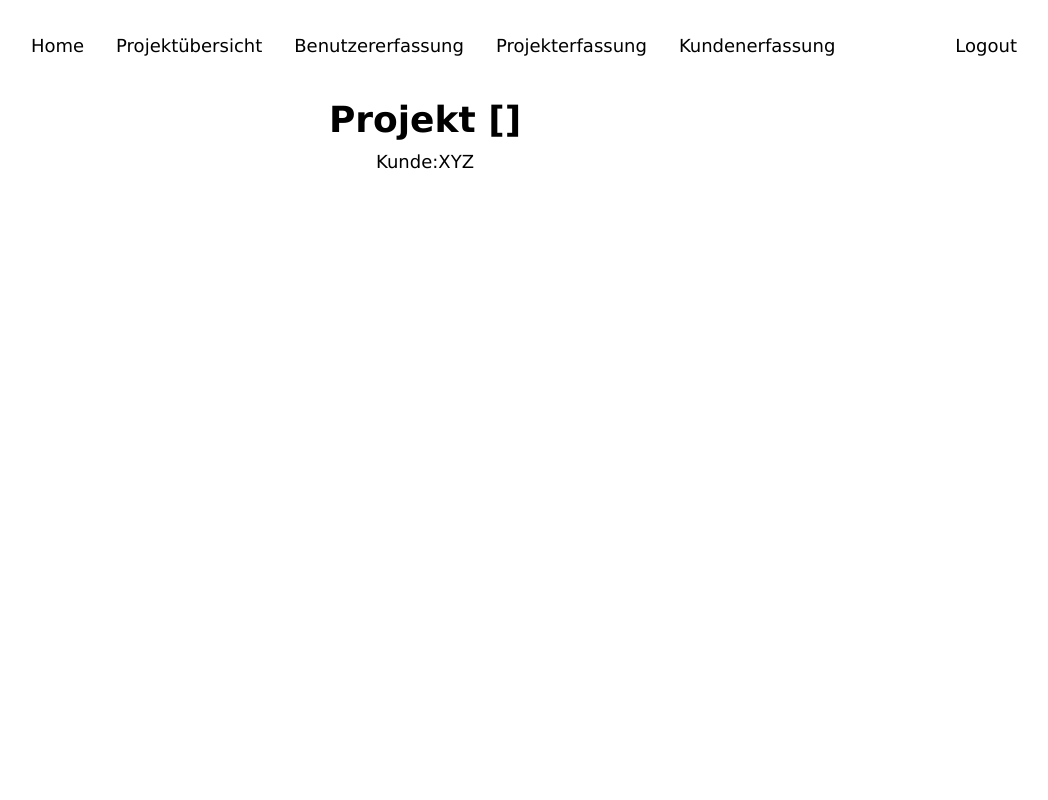
After one commit to ChristopherGartner/BAE, a Python web app: template templates/project.html in a window 1280 px wide. The commit adds this page. Shown: the whole page, without its empty margins (215-1263 px from the left). Run offline with Jinja, Linux system fonts and the light colour scheme; the template is opened without the code that fills it, so the values that code supplies are empty; some libraries are stand-ins or nearby versions.

Commit message:
project page wip und konditionaler user overview button

```diff
--- a/templates/login.html
+++ b/templates/login.html
@@ -142,10 +142,10 @@
                   class="login-seite-textinput input"
                 />
                 <input
-                  type="text"
                   id="password"
                   required
                   name="password"
+                  type="password"
                   placeholder="Passwort"
                   class="login-seite-input input"
                 />
--- /dev/null
+++ b/templates/project.html
@@ -0,0 +1,65 @@
+{% extends 'navbar.html' %}
+{% block title %}Index{% endblock %}
+{% block meta %}
+    <meta name="description" content="BAE Stuffz"/>
+
+    <style data-tag="reset-style-sheet">
+      html {  line-height: 1.15;}body {  margin: 0;}* {  box-sizing: border-box;  border-width: 0;  border-style: solid;}p,li,ul,pre,div,h1,h2,h3,h4,h5,h6,figure,blockquote,figcaption {  margin: 0;  padding: 0;}button {  background-color: transparent;}button,input,optgroup,select,textarea {  font-family: inherit;  font-size: 100%;  line-height: 1.15;  margin: 0;}button,select {  text-transform: none;}button,[type="button"],[type="reset"],[type="submit"] {  -webkit-appearance: button;}button::-moz-focus-inner,[type="button"]::-moz-focus-inner,[type="reset"]::-moz-focus-inner,[type="submit"]::-moz-focus-inner {  border-style: none;  padding: 0;}button:-moz-focus,[type="button"]:-moz-focus,[type="reset"]:-moz-focus,[type="submit"]:-moz-focus {  outline: 1px dotted ButtonText;}a {  color: inherit;  text-decoration: inherit;}input {  padding: 2px 4px;}img {  display: block;}html { scroll-behavior: smooth  }
+    </style>
+    <style data-tag="default-style-sheet">
+      html {
+        font-family: Open Sans;
+        font-size: 18px;
+      }
+
+      body {
+        font-weight: 400;
+        font-style:normal;
+        text-decoration: none;
+        text-transform: none;
+        letter-spacing: normal;
+        line-height: 1.55;
+        color: var(--dl-color-gray-black);
+        background-color: var(--dl-color-gray-white);
+
+      }
+    </style>
+    <link
+      rel="stylesheet"
+      href="https://fonts.googleapis.com/css2?family=Exo+2:ital,wght@0,100;0,200;0,300;0,400;0,500;0,600;0,700;0,800;0,900;1,100;1,200;1,300;1,400;1,500;1,600;1,700;1,800;1,900&amp;display=swap"
+      data-tag="font"
+    />
+    <link
+      rel="stylesheet"
+      href="https://fonts.googleapis.com/css2?family=Noto+Sans:ital,wght@0,100;0,200;0,300;0,400;0,500;0,600;0,700;0,800;0,900;1,100;1,200;1,300;1,400;1,500;1,600;1,700;1,800;1,900&amp;display=swap"
+      data-tag="font"
+    />
+    <link
+      rel="stylesheet"
+      href="https://fonts.googleapis.com/css2?family=Open+Sans:ital,wght@0,300;0,400;0,600;0,700;0,800;1,300;1,400;1,600;1,700;1,800&amp;display=swap"
+      data-tag="font"
+    />
+    <link
+      rel="stylesheet"
+      href="https://fonts.googleapis.com/css2?family=Roboto:ital,wght@0,100;0,300;0,400;0,500;0,700;0,900;1,100;1,300;1,400;1,500;1,700;1,900&amp;display=swap"
+      data-tag="font"
+    />
+    <style>
+      html {
+      scroll-behavior: smooth;
+      }
+    </style>
+{% endblock %}
+{% block body %}
+    {{ super() }}
+    <div class="vc">
+        <h1>Projekt []</h1>
+        <div class="hc">
+            <label>Kunde:</label>
+            <label id="kunde">XYZ</label>
+        </div>
+    </div>
+    <script defer>
+
+    </script>
+{% endblock %}
```
Also changed, not shown: main.py (+8 -3 lines), sessions.py (+7 -0 lines), templates/mainPage.html (+25 -23 lines).
